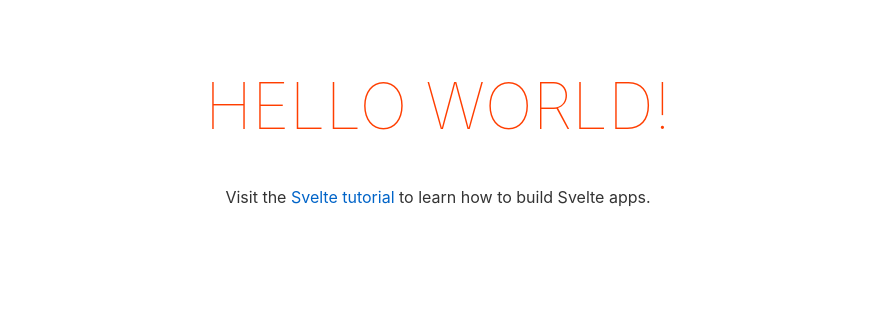
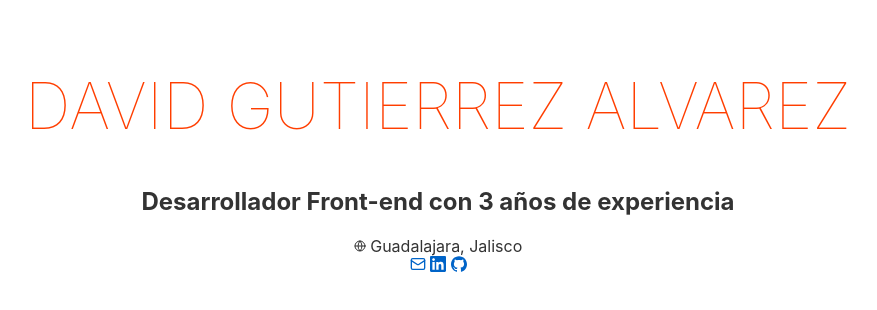
Before and after one commit to self-david/self-david, a Svelte app: page / in a window 1280 px wide. Shown: the top 310 px of the page, without its empty margins (202-1079 px from the left). Built offline with nearby package versions, Linux system fonts and the light colour scheme.

Commit message:
add prev data

```diff
--- a/package.json
+++ b/package.json
@@ -7,8 +7,7 @@
     "build": "rollup -c",
     "dev": "rollup -c -w",
     "start": "sirv public --no-clear",
-    "predeploy": "npm run build",
-    "deploy": "gh-pages -d public"
+    "deploy": "npm run build && gh-pages -d public"
   },
   "devDependencies": {
     "@rollup/plugin-commonjs": "^24.0.0",
--- a/public/index.html
+++ b/public/index.html
@@ -1,10 +1,14 @@
 <!DOCTYPE html>
-<html lang="en">
+<html lang="en" prefix="og: http://ogp.me/ns">
 <head>
 	<meta charset='utf-8'>
 	<meta name='viewport' content='width=device-width,initial-scale=1'>
+	<meta property="og:site_name" content="David - portfolio">
+	<meta property="og:title" content="David gutierrez Alvarez">
+	<meta property="og:description" content="My portfolio">
+	<meta property="og:image" content="/favicon.png">
 
-	<title>Svelte app</title>
+	<title>Portfolio - </title>
 
 	<link rel='icon' type='image/png' href='/favicon.png'>
 	<link rel='stylesheet' href='/global.css'>
--- a/src/App.svelte
+++ b/src/App.svelte
@@ -1,10 +1,45 @@
 <script>
-	export let name;
+	import IconEmail from './components/icons/Email.svelte'
+	import IconLinkedIn from './components/icons/LinkedIn.svelte'
+	import IconGithub from './components/icons/Github.svelte'
+
+	window.geofeed = options => window.geolocation = options
+	var json = document.createElement('script')
+	json.setAttribute('src', 'https://geolocation.onetrust.com/cookieconsentpub/v1/geo/location/geofeed')
+	document.head.appendChild(json)
+
+	const name = 'David Gutierrez Alvarez'
+	const linkProps = {
+		rel: 'noopener noreferrer',
+		target: '_blank'
+	}
 </script>
 
 <main>
-	<h1>Hello {name}!</h1>
-	<p>Visit the <a href="https://svelte.dev/tutorial">Svelte tutorial</a> to learn how to build Svelte apps.</p>
+	<div class="info" >
+		<h1 >{name}</h1>
+		<h2 >Desarrollador Front-end con 3 años de experiencia</h2>
+		<span >
+			<svg xmlns="http://www.w3.org/2000/svg" width="12" height="12" viewBox="0 0 24 24" fill="none" stroke="currentColor" stroke-width="2" stroke-linecap="round" stroke-linejoin="round">
+				<circle cx="12" cy="12" r="10"></circle>
+				<path d="M12 2a14.5 14.5 0 0 0 0 20 14.5 14.5 0 0 0 0-20"></path>
+				<path d="M2 12h20"></path>
+			</svg>
+			Guadalajara, Jalisco
+		</span>
+
+		<footer class="no-print" >
+			<a href="mailto:david_xd1996@live.com.mx" title="Enviar un correo electrónico a {name} al correo david_xd1996@live.com.mx" {...linkProps}>
+				<svelte:component this={IconEmail} />
+			</a>
+			<a href="https://www.linkedin.com/in/self-david/" title="Visitar el perfil de {name} en LinkedIn" {...linkProps}>
+				<svelte:component this={IconLinkedIn} />
+			</a>
+			<a href="https://github.com/self-david" title="Visitar el perfil de {name} en GitHub" {...linkProps}>
+				<svelte:component this={IconGithub} />
+			</a>
+		</footer>
+	</div>
 </main>
 
 <style>
--- /dev/null
+++ b/src/components/icons/Email.svelte
@@ -0,0 +1,5 @@
+<svg xmlns="http://www.w3.org/2000/svg" width="16" height="16" viewBox="0 0 24 24" fill="none" stroke="currentColor" stroke-width="2" stroke-linecap="round" stroke-linejoin="round" class="lucide lucide-mail size-4">
+  <title>Mail Icon</title>
+  <rect width="20" height="16" x="2" y="4" rx="2"></rect>
+  <path d="m22 7-8.97 5.7a1.94 1.94 0 0 1-2.06 0L2 7"></path>
+</svg>
--- /dev/null
+++ b/src/components/icons/Github.svelte
@@ -0,0 +1,4 @@
+<svg width="16" height="16" viewBox="0 0 24 24" xmlns="http://www.w3.org/2000/svg">
+  <title>GitHub</title>
+  <path fill="currentColor" d="M12 .297c-6.63 0-12 5.373-12 12 0 5.303 3.438 9.8 8.205 11.385.6.113.82-.258.82-.577 0-.285-.01-1.04-.015-2.04-3.338.724-4.042-1.61-4.042-1.61C4.422 18.07 3.633 17.7 3.633 17.7c-1.087-.744.084-.729.084-.729 1.205.084 1.838 1.236 1.838 1.236 1.07 1.835 2.809 1.305 3.495.998.108-.776.417-1.305.76-1.605-2.665-.3-5.466-1.332-5.466-5.93 0-1.31.465-2.38 1.235-3.22-.135-.303-.54-1.523.105-3.176 0 0 1.005-.322 3.3 1.23.96-.267 1.98-.399 3-.405 1.02.006 2.04.138 3 .405 2.28-1.552 3.285-1.23 3.285-1.23.645 1.653.24 2.873.12 3.176.765.84 1.23 1.91 1.23 3.22 0 4.61-2.805 5.625-5.475 5.92.42.36.81 1.096.81 2.22 0 1.606-.015 2.896-.015 3.286 0 .315.21.69.825.57C20.565 22.092 24 17.592 24 12.297c0-6.627-5.373-12-12-12"></path>
+</svg>
--- /dev/null
+++ b/src/components/icons/LinkedIn.svelte
@@ -0,0 +1,4 @@
+<svg height="16" width="16" viewBox="0 0 24 24" xmlns="http://www.w3.org/2000/svg">
+  <title>LinkedIn</title>
+  <path fill="currentColor" d="M20.447 20.452h-3.554v-5.569c0-1.328-.027-3.037-1.852-3.037-1.853 0-2.136 1.445-2.136 2.939v5.667H9.351V9h3.414v1.561h.046c.477-.9 1.637-1.85 3.37-1.85 3.601 0 4.267 2.37 4.267 5.455v6.286zM5.337 7.433c-1.144 0-2.063-.926-2.063-2.065 0-1.138.92-2.063 2.063-2.063 1.14 0 2.064.925 2.064 2.063 0 1.139-.925 2.065-2.064 2.065zm1.782 13.019H3.555V9h3.564v11.452zM22.225 0H1.771C.792 0 0 .774 0 1.729v20.542C0 23.227.792 24 1.771 24h20.451C23.2 24 24 23.227 24 22.271V1.729C24 .774 23.2 0 22.222 0h.003z"></path>
+</svg>
--- a/src/main.js
+++ b/src/main.js
@@ -2,9 +2,7 @@ import App from './App.svelte'
 
 const app = new App({
   target: document.body,
-  props: {
-    name: 'world',
-  },
+  props: {},
 })
 
 export default app
```
